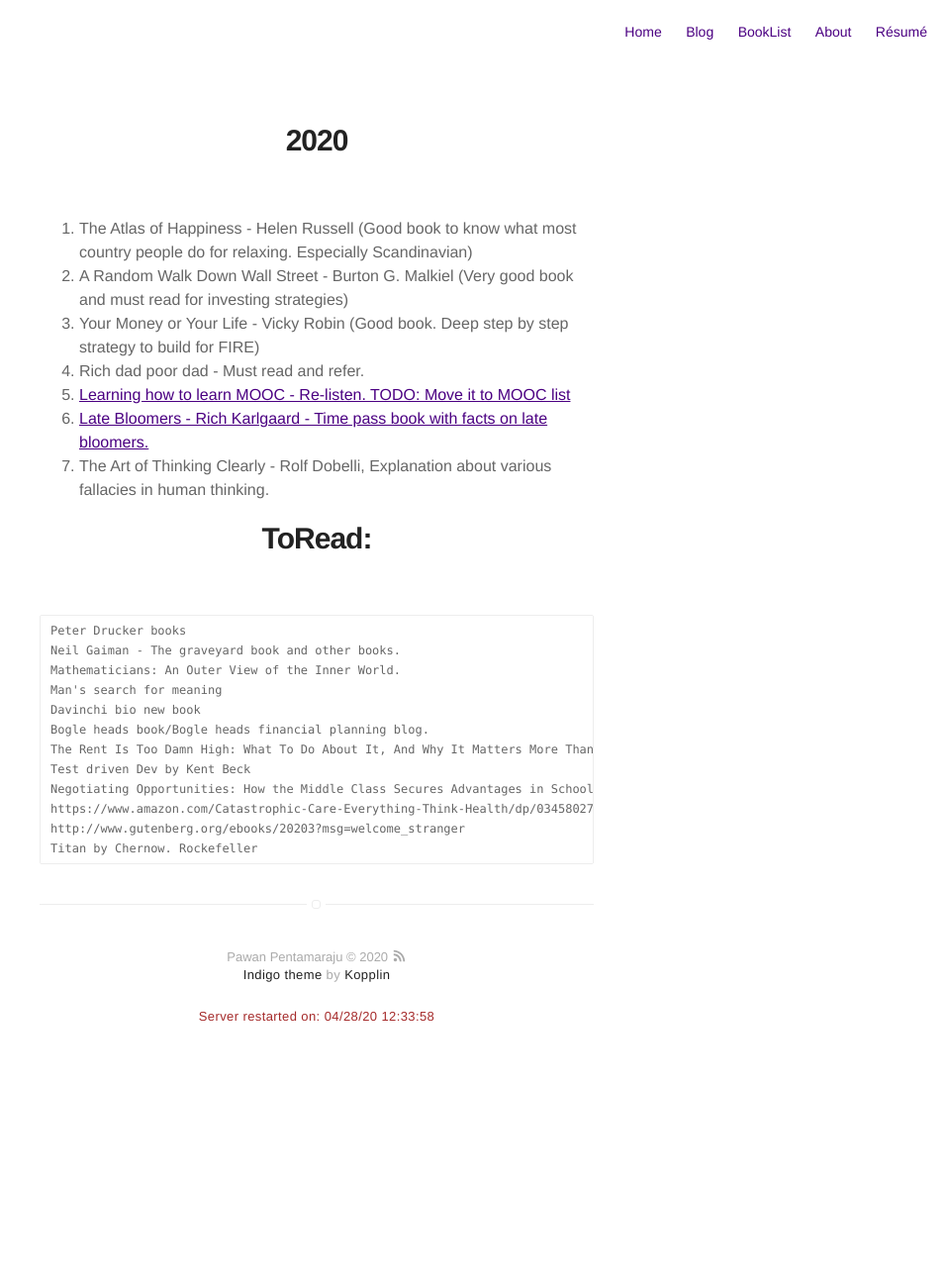
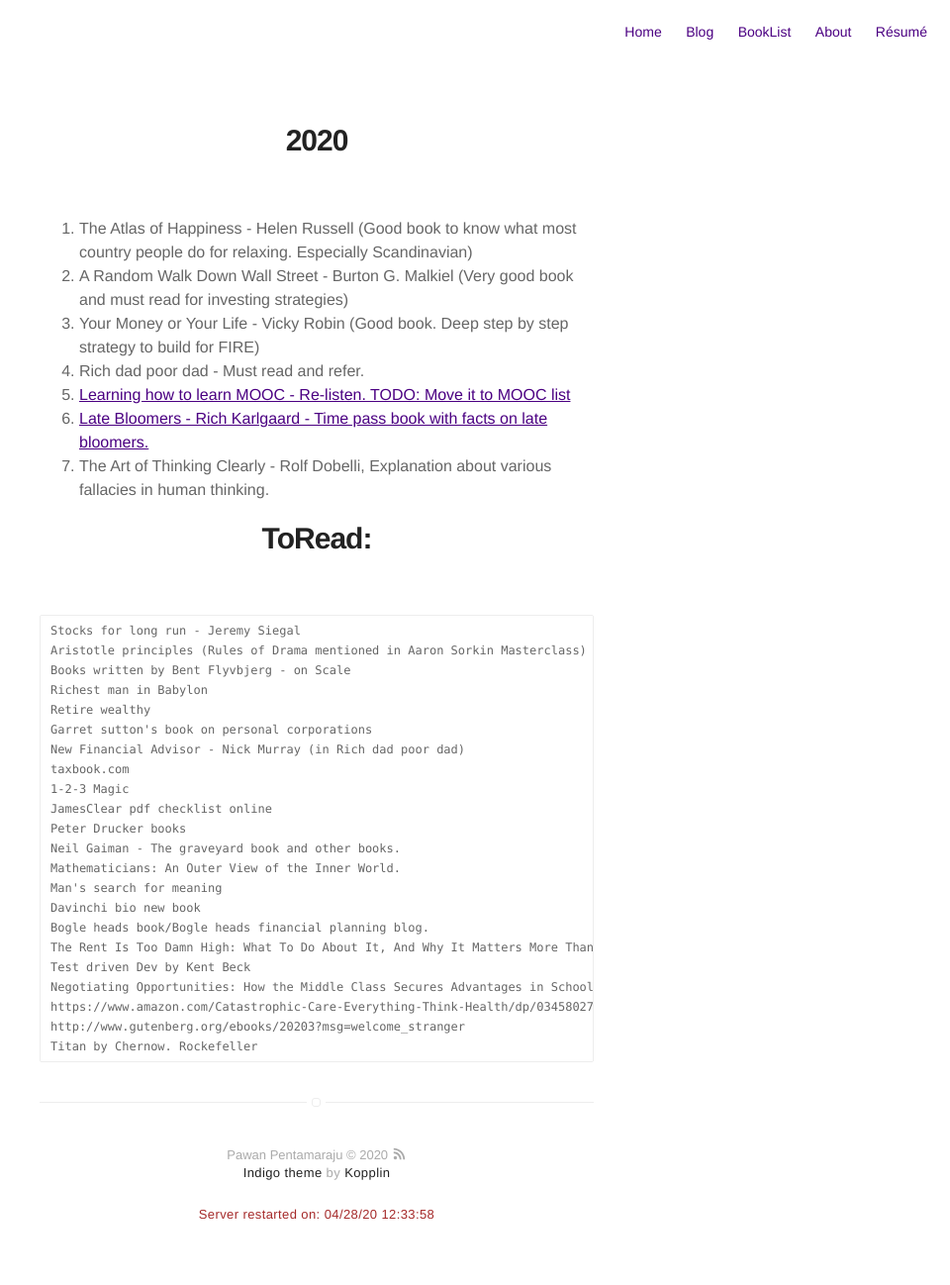
Before and after one commit to pawanpe/pawanpe.github.io, a Jekyll site: the page built from booklist/2020/books.markdown, in a window 1280 px wide. Shown: the whole page at 99% size, without its empty margins (320-1280 px from the left). Built offline with Jekyll 4.4.1, drawn with Linux system fonts in a browser that asks for light colours; before the commit the page ends 1098 px from its top, so only the background shows below that.

Commit message:
updated to read list.

```diff
--- a/booklist/2020/books.markdown
+++ b/booklist/2020/books.markdown
@@ -16,6 +16,16 @@ layout: page
 
 # ToRead:
 
+    Stocks for long run - Jeremy Siegal
+    Aristotle principles (Rules of Drama mentioned in Aaron Sorkin Masterclass)
+    Books written by Bent Flyvbjerg - on Scale
+    Richest man in Babylon
+    Retire wealthy
+    Garret sutton's book on personal corporations
+    New Financial Advisor - Nick Murray (in Rich dad poor dad)
+    taxbook.com
+    1-2-3 Magic
+    JamesClear pdf checklist online
     Peter Drucker books
     Neil Gaiman - The graveyard book and other books.
     Mathematicians: An Outer View of the Inner World.
```
